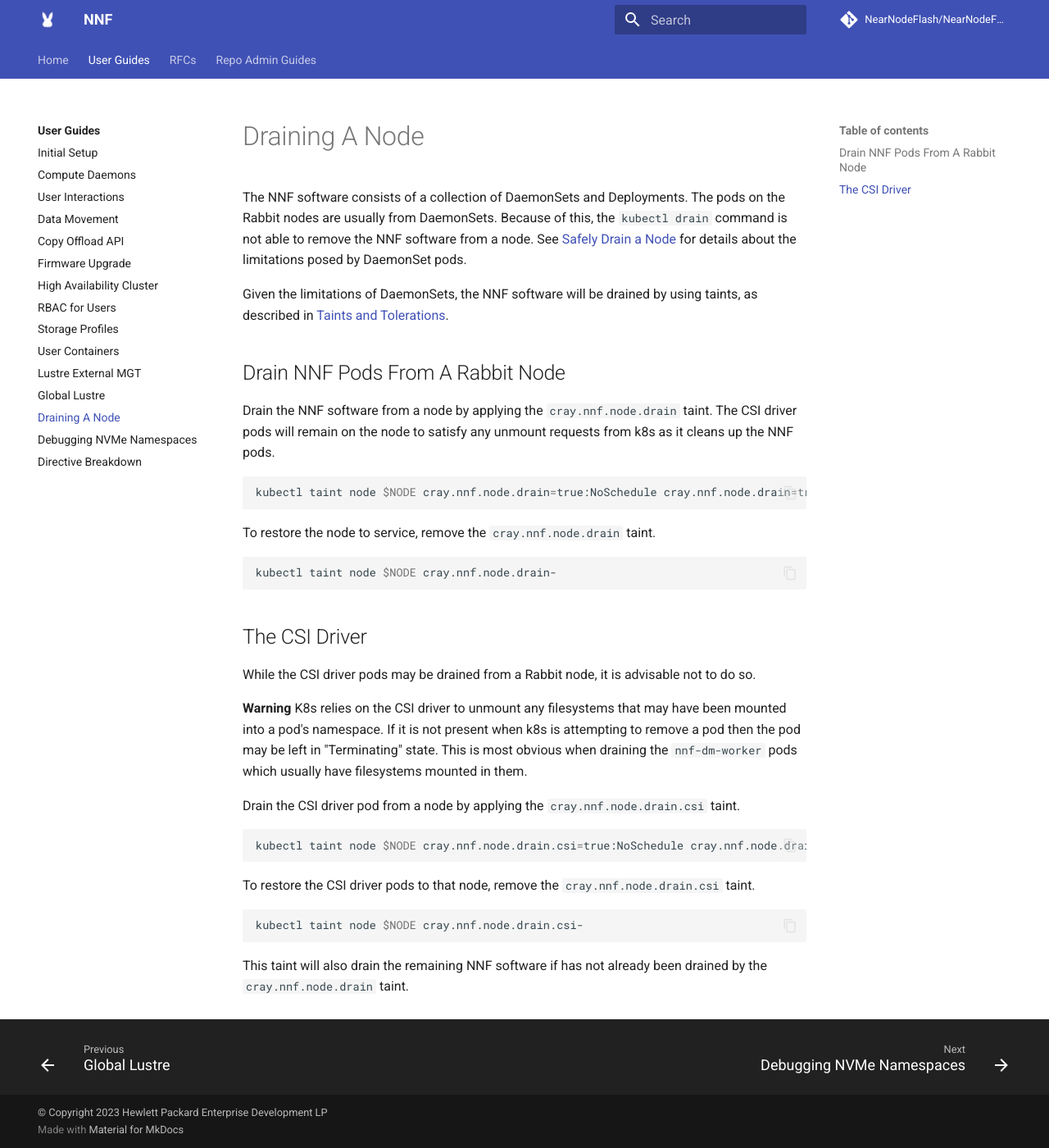
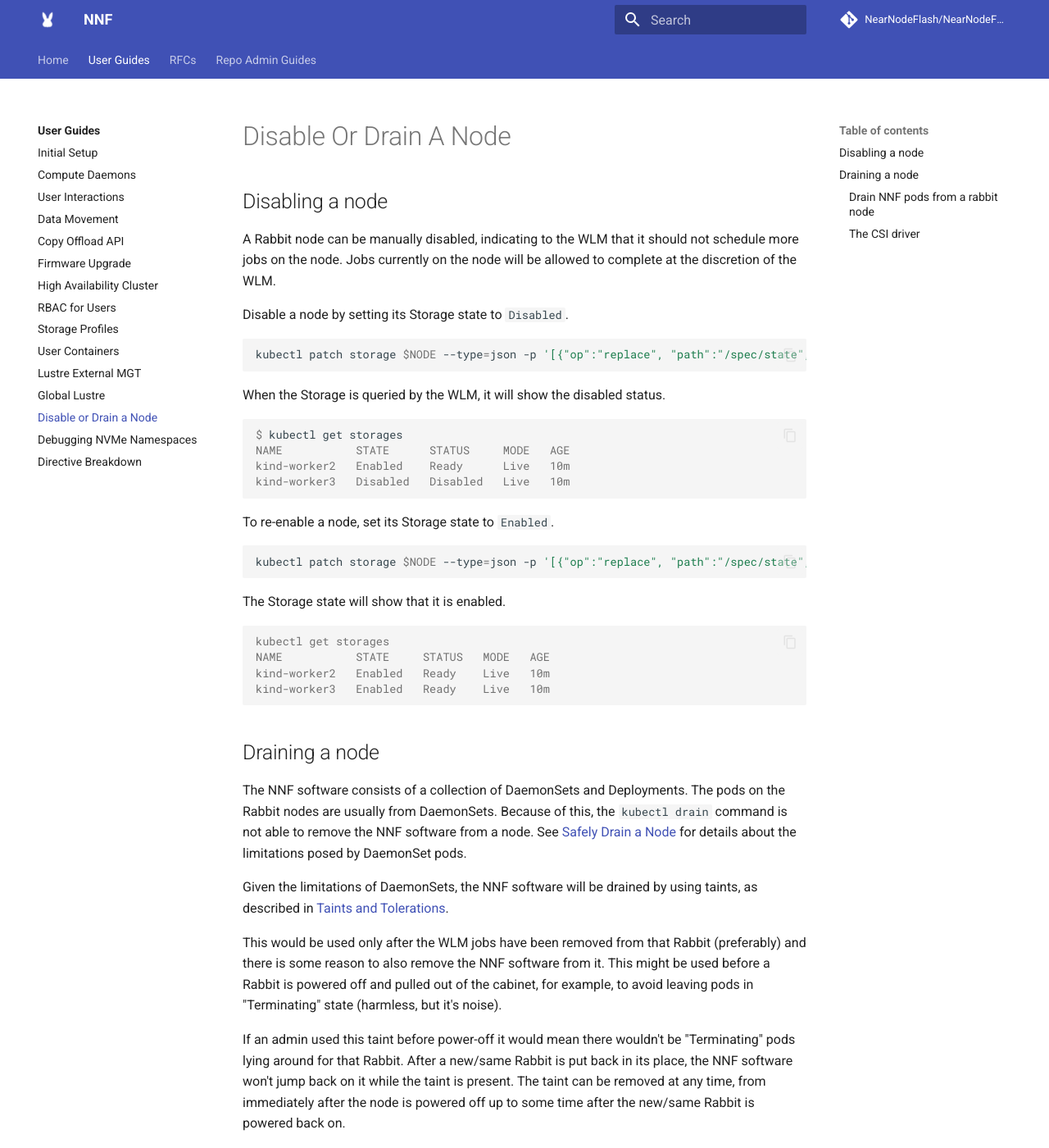
Before and after one commit to NearNodeFlash/NearNodeFlash.github.io, an MkDocs documentation site: the page built from docs/guides/node-management/drain.md, in a window 1280 px wide and 1400 px high. Shown: the whole window at 82% size. Built offline with MkDocs 1.6.1 and Material for MkDocs 9.7.7, drawn with Linux system fonts in a browser that asks for light colours; comment, search, counter and statistics services are not loaded; the version menu is left out; some of the changed text lies outside the part shown.

Commit message:
Relationship betw cray.nnf.node.drain taint and Storage resource. (#188)
Signed-off-by: Dean Roehrich <dean.roehrich@hpe.com>
Co-authored-by: Blake Devcich <89158881+bdevcich@users.noreply.github.com>

````diff
--- a/docs/guides/node-management/drain.md
+++ b/docs/guides/node-management/drain.md
@@ -1,4 +1,40 @@
-# Draining A Node
+# Disable Or Drain A Node
+
+## Disabling a node
+
+A Rabbit node can be manually disabled, indicating to the WLM that it should not schedule more jobs on the node. Jobs currently on the node will be allowed to complete at the discretion of the WLM.
+
+Disable a node by setting its Storage state to `Disabled`.
+
+```shell
+kubectl patch storage $NODE --type=json -p '[{"op":"replace", "path":"/spec/state", "value": "Disabled"}]'
+```
+
+When the Storage is queried by the WLM, it will show the disabled status.
+
+```console
+$ kubectl get storages
+NAME           STATE      STATUS     MODE   AGE
+kind-worker2   Enabled    Ready      Live   10m
+kind-worker3   Disabled   Disabled   Live   10m
+```
+
+To re-enable a node, set its Storage state to `Enabled`.
+
+```shell
+kubectl patch storage $NODE --type=json -p '[{"op":"replace", "path":"/spec/state", "value": "Enabled"}]'
+```
+
+The Storage state will show that it is enabled.
+
+```console
+kubectl get storages
+NAME           STATE     STATUS   MODE   AGE
+kind-worker2   Enabled   Ready    Live   10m
+kind-worker3   Enabled   Ready    Live   10m
+```
+
+## Draining a node
 
 The NNF software consists of a collection of DaemonSets and Deployments. The pods
 on the Rabbit nodes are usually from DaemonSets. Because of this, the `kubectl drain`
@@ -9,7 +45,11 @@
 as described in
 [Taints and Tolerations](https://kubernetes.io/docs/concepts/scheduling-eviction/taint-and-toleration/).
 
-## Drain NNF Pods From A Rabbit Node
+This would be used only after the WLM jobs have been removed from that Rabbit (preferably) and there is some reason to also remove the NNF software from it. This might be used before a Rabbit is powered off and pulled out of the cabinet, for example, to avoid leaving pods in "Terminating" state (harmless, but it's noise).
+
+If an admin used this taint before power-off it would mean there wouldn't be "Terminating" pods lying around for that Rabbit. After a new/same Rabbit is put back in its place, the NNF software won't jump back on it while the taint is present. The taint can be removed at any time, from immediately after the node is powered off up to some time after the new/same Rabbit is powered back on.
+
+### Drain NNF pods from a rabbit node
 
 Drain the NNF software from a node by applying the `cray.nnf.node.drain` taint.
 The CSI driver pods will remain on the node to satisfy any unmount requests from k8s
@@ -19,15 +59,33 @@
 kubectl taint node $NODE cray.nnf.node.drain=true:NoSchedule cray.nnf.node.drain=true:NoExecute
 ```
 
+This will cause the node's `Storage` resource to be drained:
+
+```console
+$ kubectl get storages
+NAME           STATE     STATUS    MODE   AGE
+kind-worker2   Enabled   Drained   Live   5m44s
+kind-worker3   Enabled   Ready     Live   5m45s
+```
+
+The `Storage` resource will contain the following message indicating the reason it has been drained:
+
+```console
+$ kubectl get storages rabbit1 -o json | jq -rM .status.message
+Kubernetes node is tainted with cray.nnf.node.drain
+```
+
 To restore the node to service, remove the `cray.nnf.node.drain` taint.
 
 ```shell
 kubectl taint node $NODE cray.nnf.node.drain-
 ```
 
-## The CSI Driver
+The `Storage` resource will revert to a `Ready` status.
 
-While the CSI driver pods may be drained from a Rabbit node, it is advisable not to do so.
+### The CSI driver
+
+While the CSI driver pods may be drained from a Rabbit node, it is inadvisable to do so.
 
 **Warning** K8s relies on the CSI driver to unmount any filesystems that may have
 been mounted into a pod's namespace. If it is not present when k8s is attempting
--- a/mkdocs.yml
+++ b/mkdocs.yml
@@ -20,7 +20,7 @@
       - 'User Containers': 'guides/user-containers/readme.md'
       - 'Lustre External MGT': 'guides/external-mgs/readme.md'
       - 'Global Lustre': 'guides/global-lustre/readme.md'
-      - 'Draining A Node': 'guides/node-management/drain.md'
+      - 'Disable or Drain a Node': 'guides/node-management/drain.md'
       - 'Debugging NVMe Namespaces': 'guides/node-management/nvme-namespaces.md'
       - 'Directive Breakdown': 'guides/directive-breakdown/readme.md'
   - 'RFCs':
````
Also changed, not shown: docs/guides/index.md (+1 -1 lines).
